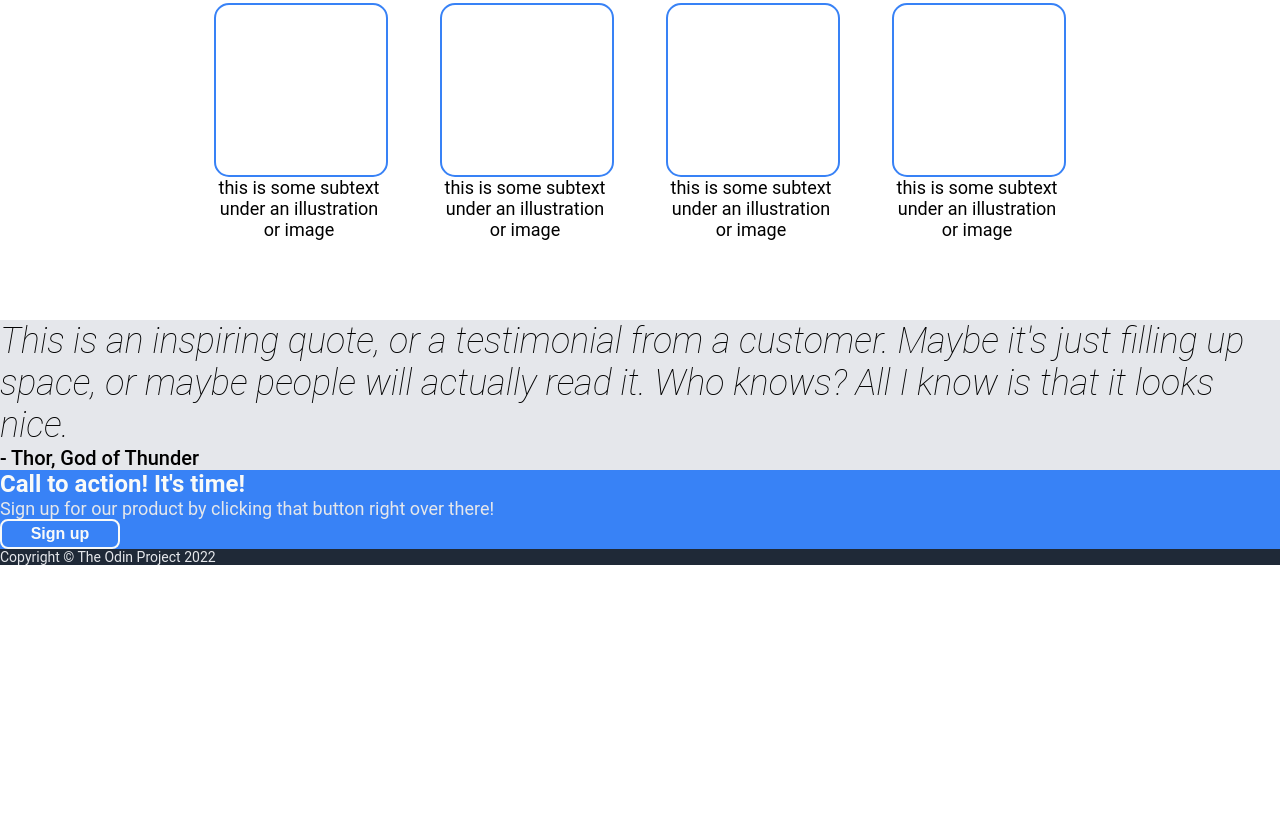
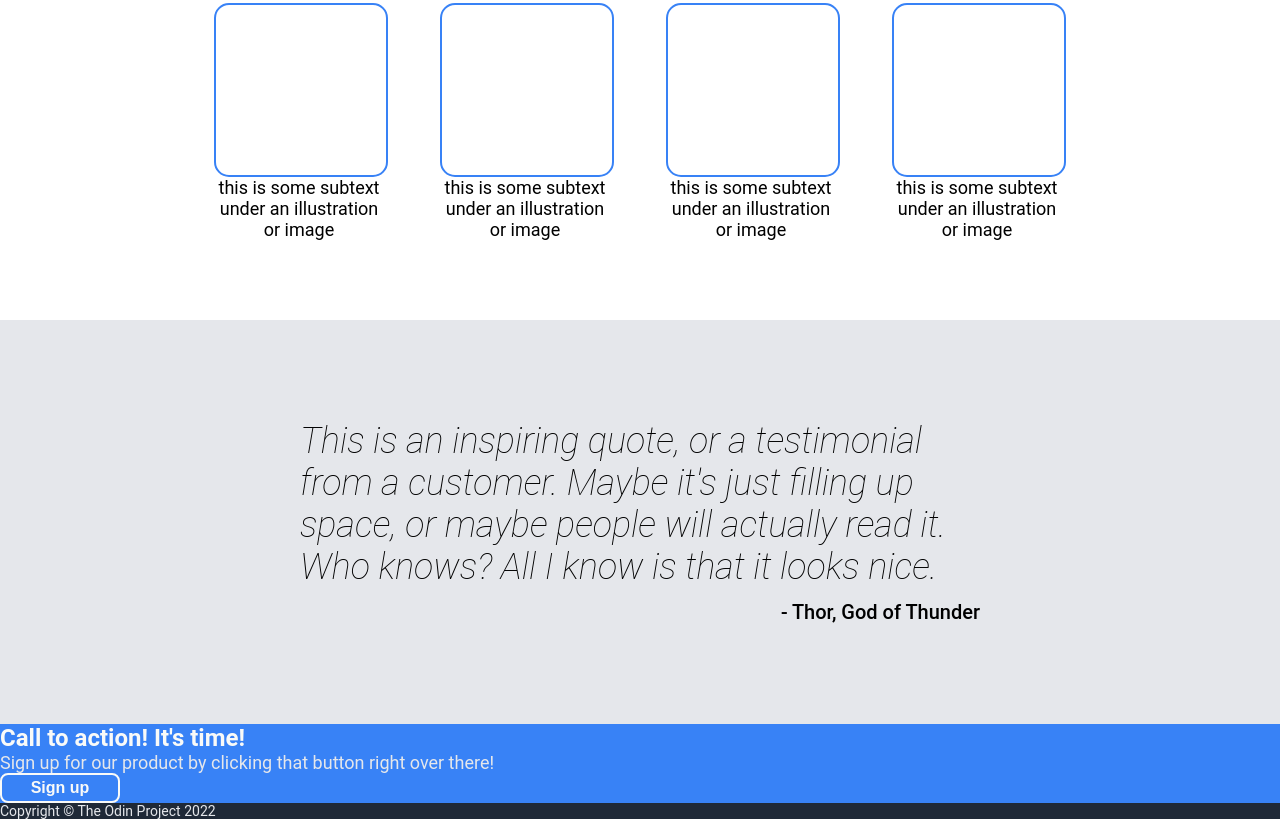
Before and after one commit to pabsantos/odin-landing-page, a plain HTML site: page index.html in a window 1280 px wide. Shown: the part 565-1384 px from the top of the page. Before the commit the page ends 1130 px from the top, so only its background shows below. Drawn offline with Linux system fonts and the light colour scheme.

Commit message:
Add flex to quote elements

```diff
--- a/style.css
+++ b/style.css
@@ -130,17 +130,24 @@ a:link {
 
 .quote {
   background-color: #e5e7eb;
+  display: flex;
+  flex-direction: column;
+  padding: 100px;
+  padding-left: 300px;
+  padding-right: 300px;
 }
 
 .quote-text {
   font-style: italic;
   font-weight: 200;
   font-size: 36px;
+  padding-bottom: 12px;
 }
 
 .quote-author {
   font-size: 20px;
   font-weight: 500;
+  align-self: flex-end;
 }
 
 .action {
```
